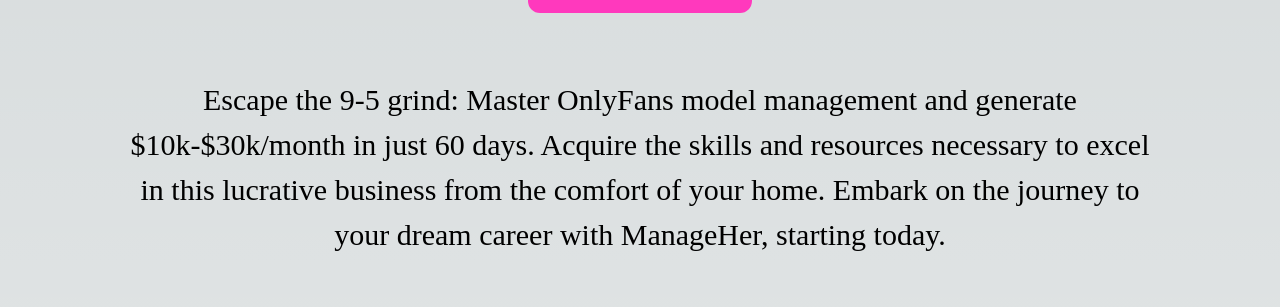
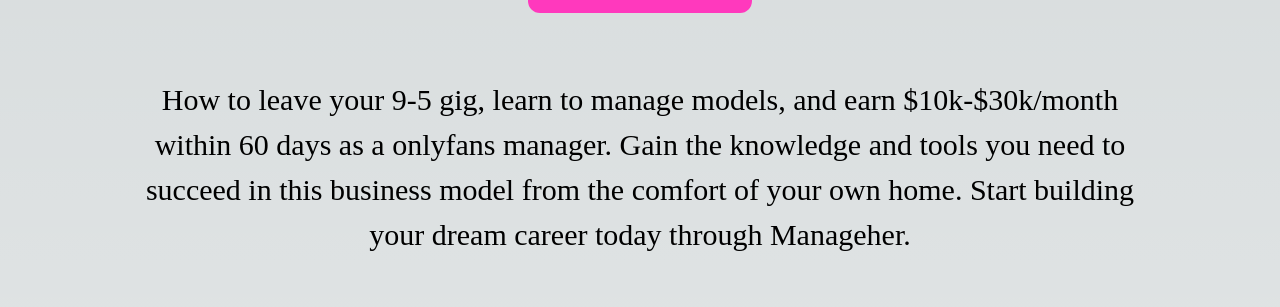
Before and after one commit to khansaud3551/Garratte-Next.js, a Next.js app: page /training in a window 1280 px wide. Shown: the part 223-530 px from the top of the page. Built offline with nearby package versions, Linux system fonts and the light colour scheme.

Commit message:
Allow export as static

```diff
--- a/app/layout.js
+++ b/app/layout.js
@@ -17,7 +17,7 @@
   title: "ManageHer",
   description: "Unlock the Secrets to Financial Freedom: Master OnlyFans Model Management and Skyrocket Your Income with ManageHer!",
   image: "/assets/logo.gif",
-  icon: "/assets/logo.gif",
+  icon: "/assets/logo-main.png",
 };
 
 export default function RootLayout({ children }) {
--- a/app/training/page.js
+++ b/app/training/page.js
@@ -23,10 +23,10 @@
 ];
 
 const punchlineText = `
-Escape the 9-5 grind: Master OnlyFans model management and generate
-$10k-$30k/month in just 60 days. Acquire the skills and resources
-necessary to excel in this lucrative business from the comfort of your home.
-Embark on the journey to your dream career with ManageHer, starting today.
+How to leave your 9-5 gig, learn to manage models, and earn
+$10k-$30k/month within 60 days as a onlyfans manager. Gain the knowledge
+and tools you need to succeed in this business model from the comfort of
+your own home. Start building your dream career today through Manageher.
 `;
 
 const page = () => {
@@ -97,10 +97,6 @@
         Free Training
       </button>
       <p className="text-center maven-font text-[30px] max-w-5xl mx-auto">
-        {/* How to leave your 9-5 gig, learn to manage models, and earn
-        $10k-$30k/month within 60 days as a onlyfans manager. Gain the knowledge
-        and tools you need to succeed in this business model from the comfort of
-        your own home. Start building your dream career today through Manageher. */}
         {punchlineText}
       </p>
       {/* <img
@@ -125,9 +121,6 @@
       <div className="border_divider w-[300px] md:w-[520px] h-[1px]"></div>
 
       <div className="grid grid-cols-1 md:grid-cols-12 gap-y-8 md:gap-8 my-14 md:my-28">
-        {/* <ClientReview img="assets/client_1.png" />
-        <ClientReview img="assets/client_2.png" />
-        <ClientReview img="assets/client_3.png" /> */}
         {reviews.map((client_review, index) => (
           <ClientReview
             img={`assets/client_${index + 1}.png`}
@@ -150,11 +143,6 @@
           height={180}
         />
         <p className="text-center maven-font  md:text-[25px] max-w-5xl mx-auto">
-          {/* How to leave your 9-5 gig, learn to manage models, and earn
-          $10k-$30k/month within 60 days as a onlyfans manager. Gain the
-          knowledge and tools you need to succeed in this business model from
-          the comfort of your own home. Start building your dream career today
-          through Manageher. */}
           {punchlineText}
         </p>
         <form
--- a/next.config.js
+++ b/next.config.js
@@ -3,6 +3,8 @@
   experimental: {
     appDir: true,
   },
+  output: 'export',
+  images: { unoptimized: true }
 };
 
 module.exports = nextConfig;
--- a/package.json
+++ b/package.json
@@ -6,7 +6,8 @@
     "dev": "next dev",
     "build": "next build",
     "start": "next start",
-    "lint": "next lint"
+    "lint": "next lint",
+    "export": "next build && next export"
   },
   "dependencies": {
     "@fortawesome/fontawesome-svg-core": "^6.4.0",
```
Also changed, not shown: public/assets/logo-main.png (added), 1 other file (tests, documents, lock files or other folders).
